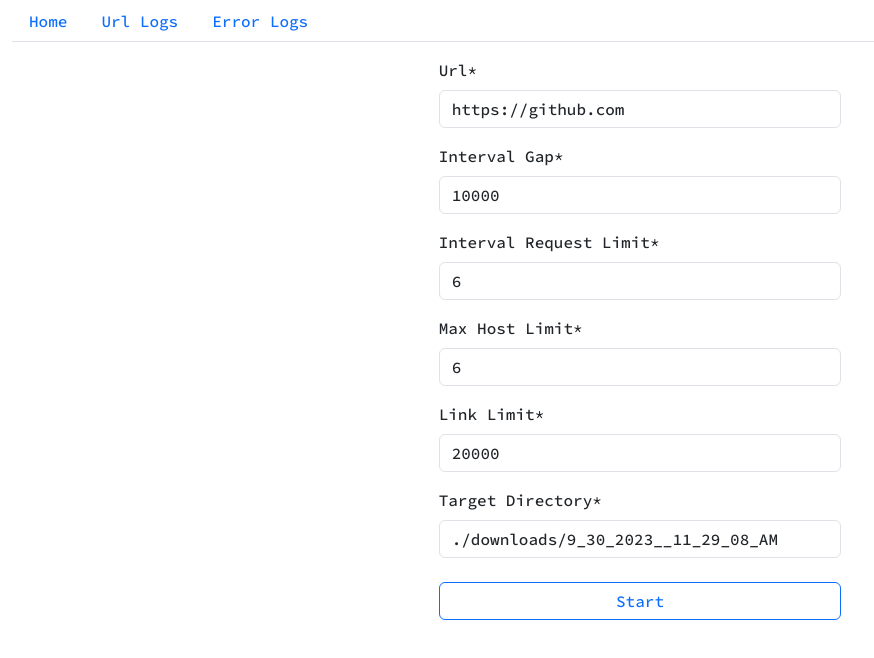
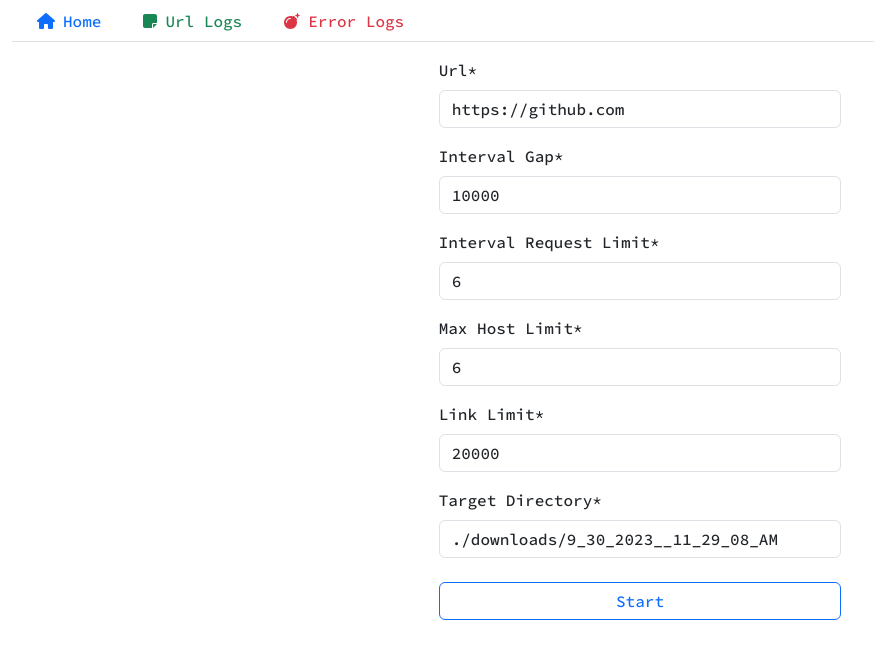
Before and after one commit to astric-0/NextCrawler, a Next.js app: page / in a window 1280 px wide. Shown: the top 658 px of the page, without its empty margins (0-874 px from the left). Built offline with nearby package versions, Linux system fonts and the light colour scheme.

Commit message:
renewed nav bar with basic info

```diff
--- a/components/layouts/PanelBar.jsx
+++ b/components/layouts/PanelBar.jsx
@@ -1,19 +1,55 @@
-import React from 'react';
-import { Nav } from 'react-bootstrap';
+import React, { useContext } from 'react';
+import { Nav, Badge } from 'react-bootstrap';
 import Link from 'next/link';
+import { FontAwesomeIcon } from '@fortawesome/react-fontawesome';
+import { faBomb, faNoteSticky, faHome } from '@fortawesome/free-solid-svg-icons';
+import AppContext from '@/context/AppContext';
+
+const navItems = _ => {
+    const { currentInfo, urlLogLength, getErrorListLength } = useContext(AppContext);
+    return [
+        {
+            href: '/',
+            face: 'Home',
+            icon: faHome,
+            variant: 'primary',
+            data: currentInfo.remaining,
+        },
+        {
+            href: '/logs/urls',
+            face: 'Url Logs',
+            icon: faNoteSticky,
+            variant: 'success',
+            data: urlLogLength,
+        },
+        {
+            href: '/logs/errors',
+            face: 'Error Logs',
+            icon: faBomb,
+            variant: 'danger',
+            data: getErrorListLength(),
+        }
+    ]
+};
 
 const PanelBar = _ => {
+    const navList = navItems().map(({ href, face, icon, variant, data }, index) => (
+        <Nav.Item key={index}>
+            <Link className={`nav-link text-${variant}`} href={href}>
+                <span className='d-flex justify-content-center align-items-start'>
+                    <div>
+                        <FontAwesomeIcon className='mx-2' icon={icon} />
+                        {face}
+                    </div>
+                    {data > 0 && <Badge className='mx-1' bg={variant} pill>{data}</Badge>}
+                </span>
+            </Link>
+        </Nav.Item>
+    ));
+
     return (
         <Nav variant='tabs' defaultActiveKey={'/'}>
-            <Nav.Item>
-                <Link className='nav-link' href='/'>Home</Link>
-            </Nav.Item>
-            <Nav.Item>
-                <Link className='nav-link' href='/logs/urls'>Url Logs</Link>
-            </Nav.Item>
-            <Nav.Item>
-                <Link className='nav-link' href='/logs/errors'>Error Logs</Link>
-            </Nav.Item>
+            {navList}
         </Nav>
     );
 }
--- a/pages/_app.js
+++ b/pages/_app.js
@@ -8,16 +8,30 @@ import '@/styles/globals.css';
 
 export default function App({ Component, pageProps }) {
     const crawler = new Weaver();
+
     const [started, setStarted] = useState(false);
     const [activeHosts, setActiveHosts] = useState({});
-    const [currentInfo,  setCurrentInfo] = useState({});
+    const [currentInfo, setCurrentInfo] = useState({});
     const [crawlerErrorList, setCrawlerErrorList] = useState([]);
     const [batchInfo, setBatchInfo] = useState({ batch: 0, urls: [] });
     const [urlLog, setUrlLog] = useState({});
+    const [urlLogLength, setUrlLogLength] = useState(0);
 
     const pushCrawlerErrorList = error => {
         crawlerErrorList.push(error);
-        setCrawlerErrorList([ ...crawlerErrorList ]);
+        setCrawlerErrorList([...crawlerErrorList]);
+    }
+
+    const setUrlLogExplicit = value => {
+        const valueLen = Object.keys(value).length;
+        if (urlLogLength != valueLen) {
+            setUrlLog({ ...value });
+            setUrlLogLength(valueLen);
+        }
+    }
+
+    const getErrorListLength = _ => {
+        return crawlerErrorList.length
     }
 
     const callbacks = {
@@ -26,6 +40,7 @@ export default function App({ Component, pageProps }) {
         pushCrawlerErrorList,
         setBatchInfo,
         setUrlLog,
+        setUrlLogExplicit,
     }
 
     if (!started)
@@ -40,6 +55,8 @@ export default function App({ Component, pageProps }) {
         crawlerErrorList,
         batchInfo,
         urlLog,
+        urlLogLength,
+        getErrorListLength,
     }
 
     return (
```
Also changed, not shown: components/panels/UrlLogPanel.jsx (line endings or trailing spaces), lib/services/weaver.js.
